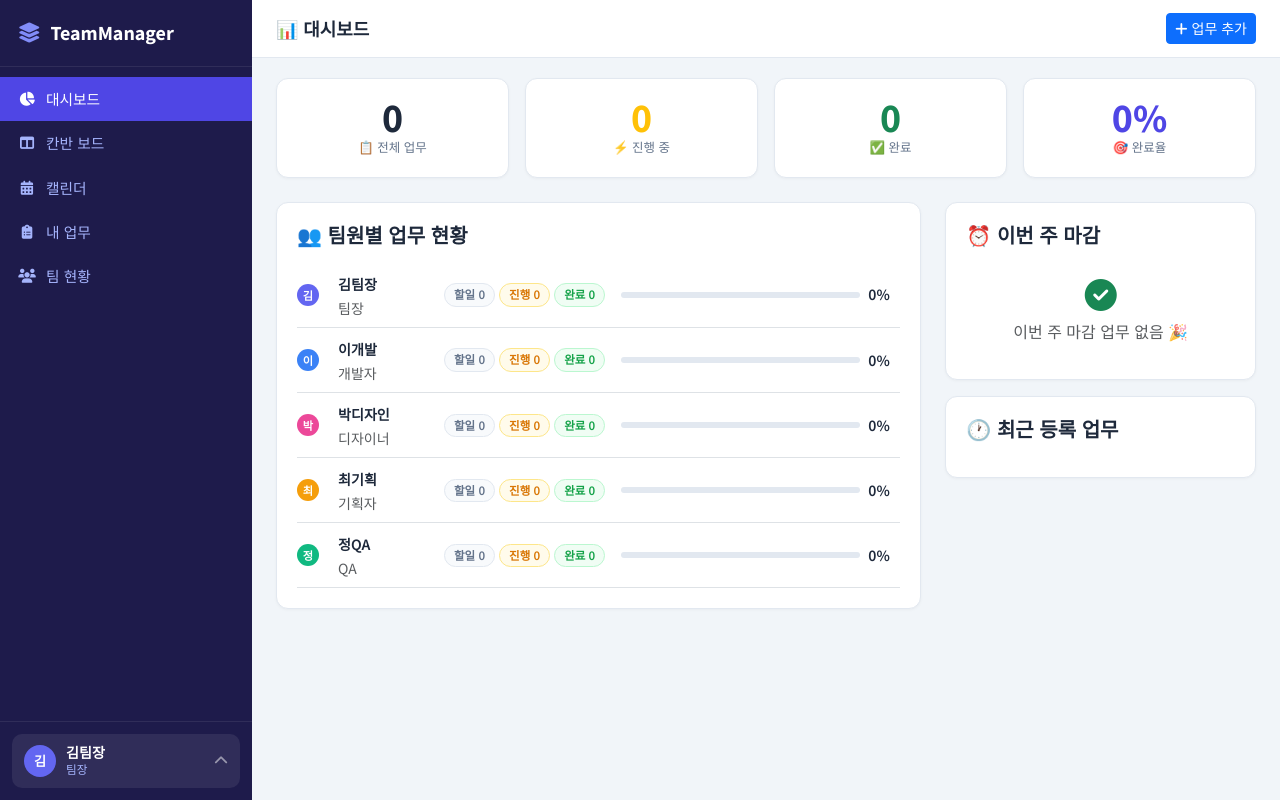
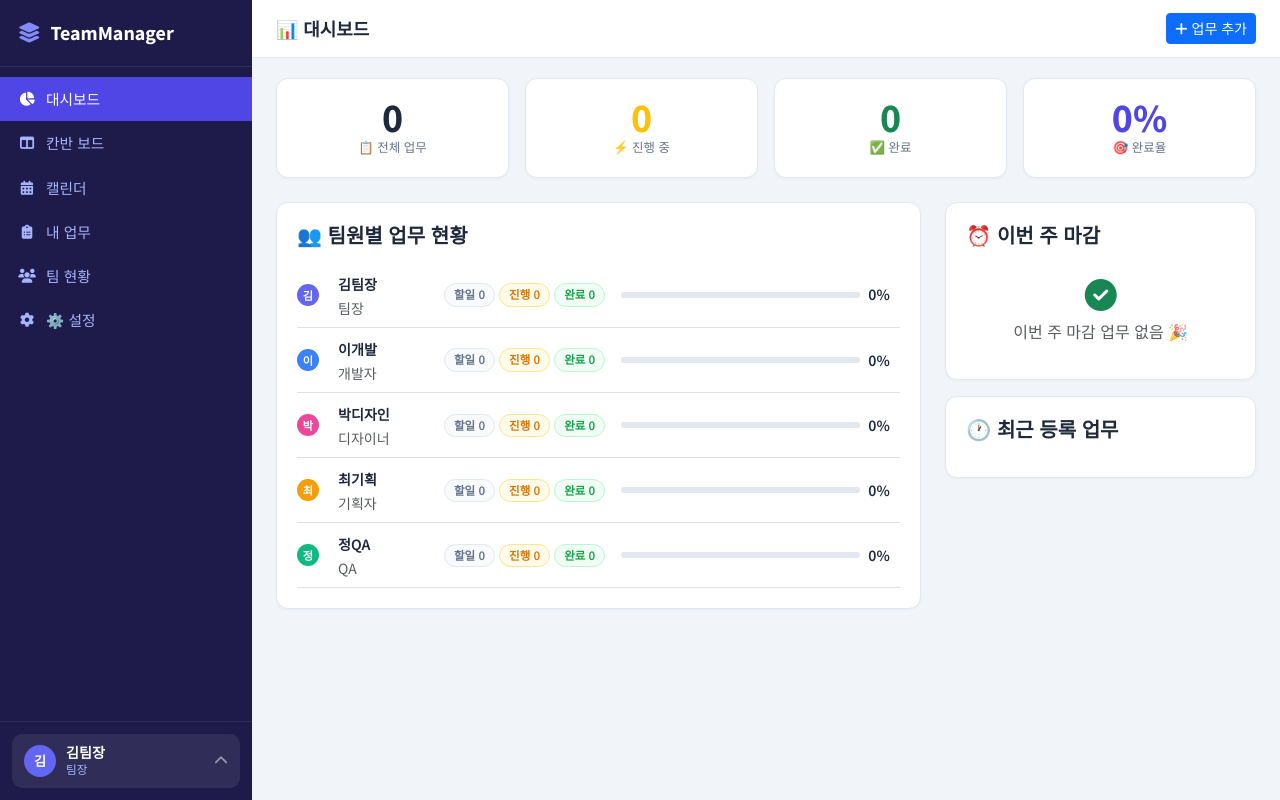
Before and after one commit to wooseokchoi323/team-manager-, a Flask app: page / in a window 1280 px wide. Run offline with Flask 3, Linux system fonts and the light colour scheme.

Commit message:
Update base.html

```diff
--- a/templates/base.html
+++ b/templates/base.html
@@ -30,6 +30,8 @@
         <i class="fas fa-clipboard-list"></i><span>내 업무</span></a></li>
       <li><a href="/team" class="{{ 'active' if request.endpoint=='team' else '' }}">
         <i class="fas fa-users"></i><span>팀 현황</span></a></li>
+      <li><a href="/settings" class="{{ 'active' if request.endpoint=='settings' else '' }}">
+          <i class="fas fa-cog"></i><span>⚙️ 설정</span></a></li>
     </ul>
     <div class="sb-footer">
       <div class="dropdown dropup">
```
